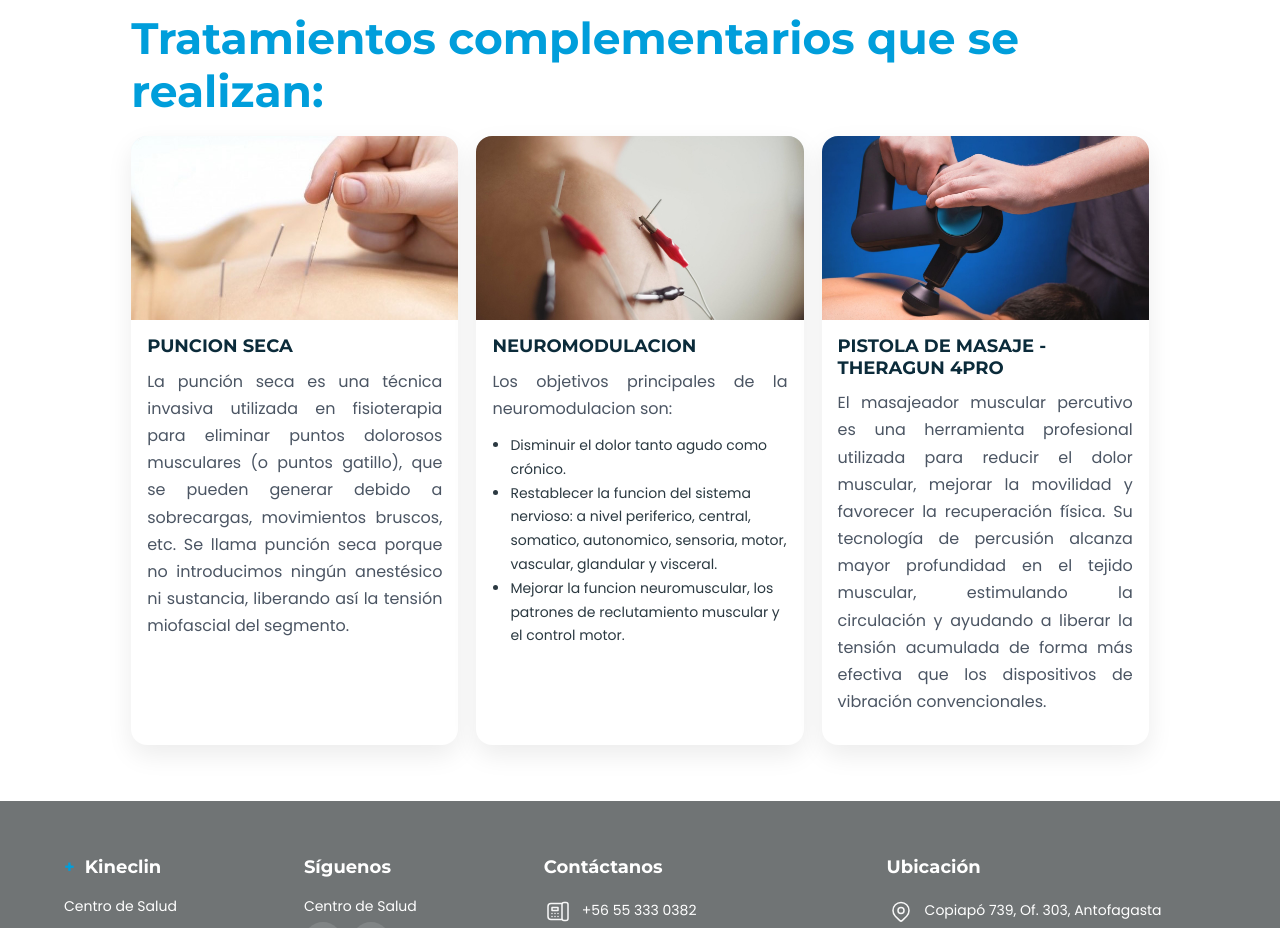
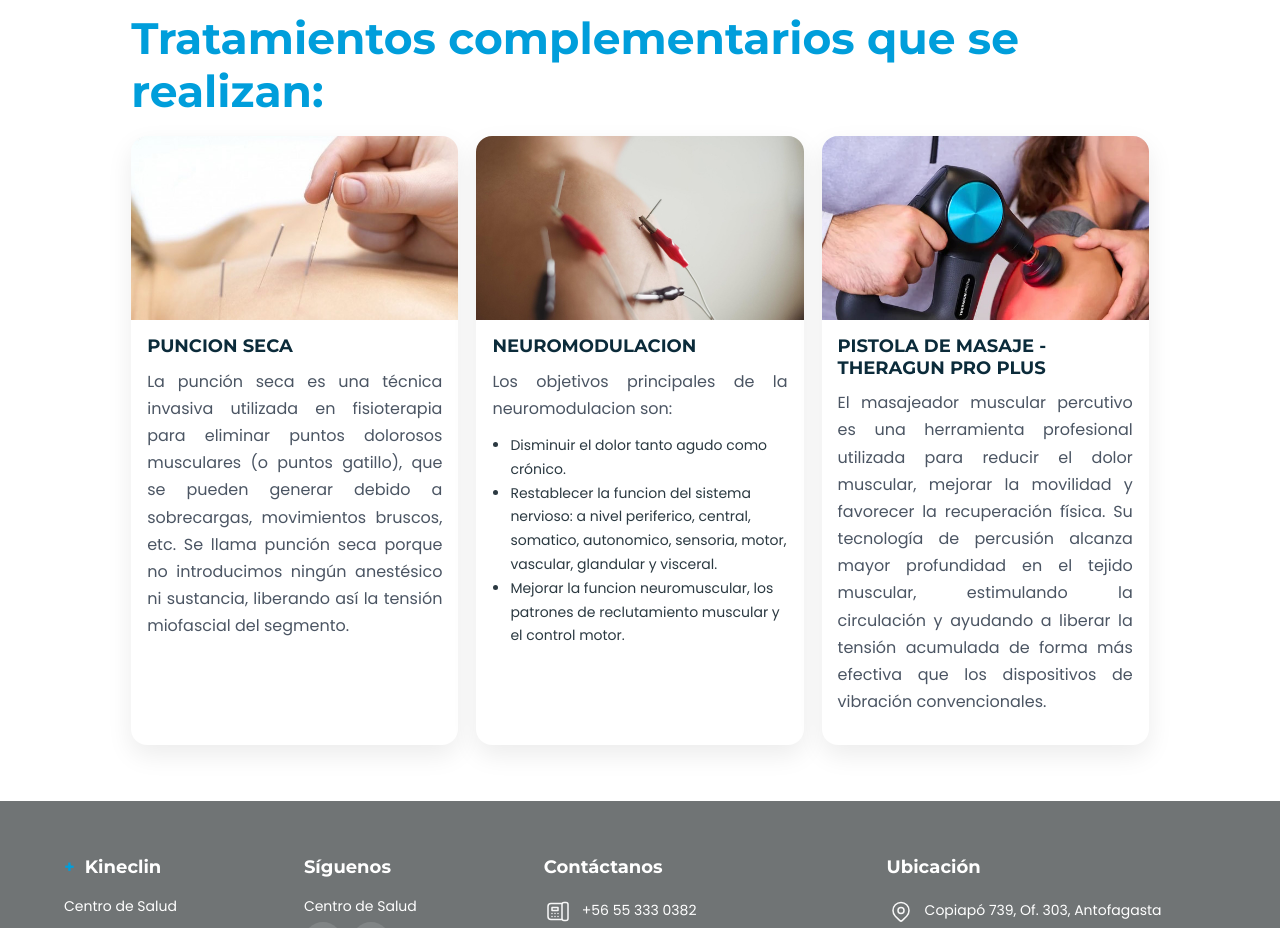
Before and after one commit to panxo87sl/kcweb, a React (Vite) app: page /osteopatia in a window 1280 px wide. Shown: the part 2580-3508 px from the top of the page. Built offline with nearby package versions, Linux system fonts and the light colour scheme.

Commit message:
Replace foto theragun opteopage

```diff
--- a/src/components/OsteoPage/OsteoPage.jsx
+++ b/src/components/OsteoPage/OsteoPage.jsx
@@ -259,12 +259,12 @@ export default function OsteoPage() {
               <div className="osteoCard__media">
                 <img
                   className="osteoImg"
-                  src="/osteopatia/theragun-4pro.jpg"
-                  alt="Theragun 4PRO"
+                  src="/osteopatia/theragun.jpg"
+                  alt="Theragun PRO Plus"
                 />
               </div>
               <div className="osteoCard__body">
-                <h3 className="osteoCard__title">PISTOLA DE MASAJE - THERAGUN 4PRO</h3>
+                <h3 className="osteoCard__title">PISTOLA DE MASAJE - THERAGUN PRO PLUS</h3>
                 <p className="osteoText">
                   El masajeador muscular percutivo es una herramienta profesional utilizada
                   para reducir el dolor muscular, mejorar la movilidad y favorecer la
```
Also changed, not shown: public/osteopatia/theragun-4pro.jpg (deleted), public/osteopatia/theragun.jpg (added).
